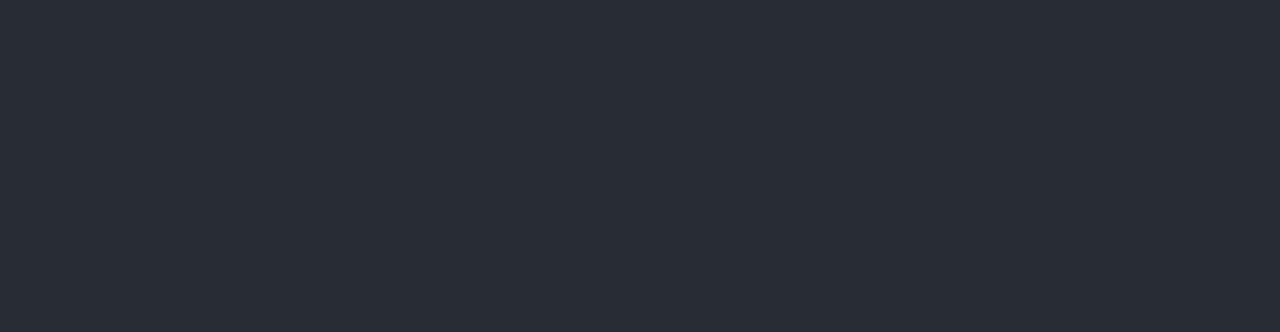
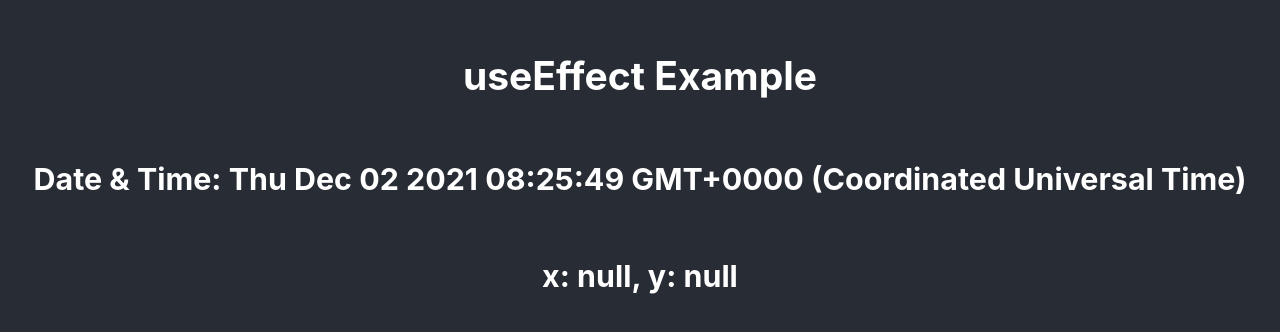
Before and after one commit to mikegoodstadt/udemy-react-hooks-course, a React (Create React App) app: page / in a window 1280 px wide. Shown: the part 228-560 px from the top of the page. Built offline with nearby package versions, Linux system fonts and the light colour scheme.

Commit message:
time & track mouse

```diff
--- a/src/App.js
+++ b/src/App.js
@@ -1,10 +1,44 @@
-import React from 'react';
+import React, { useState, useEffect } from 'react';
 import './App.scss';
 
+const initXY = {
+  x: null,
+  y: null
+}
+
 function App() {
+  const [time, setTime] = useState(Date);
+  const [xy, setXY] = useState(initXY);
+
+  useEffect(() => {
+    let handle = setInterval(() => {
+      setTime(Date);
+    }, 1000);
+    return () => {
+      clearInterval(handle);
+    }
+  });
+
+  function mousemoveHandle(e) {
+    setXY({
+      x: e.clientX,
+      y: e.clientY
+    })
+  }
+
+  useEffect(() => {
+    window.addEventListener('mousemove', mousemoveHandle);
+    return () => {
+      window.removeEventListener('mousemove', mousemoveHandle)
+    }
+  })
+
   return (
     <div className='App'>
       <header className='App-header'>
+        <h2>useEffect Example</h2>
+        <h3>Date & Time: {time}</h3>
+        <h3>{`x: ${xy.x}, y: ${xy.y}`}</h3>
       </header>
     </div>
   );
```
